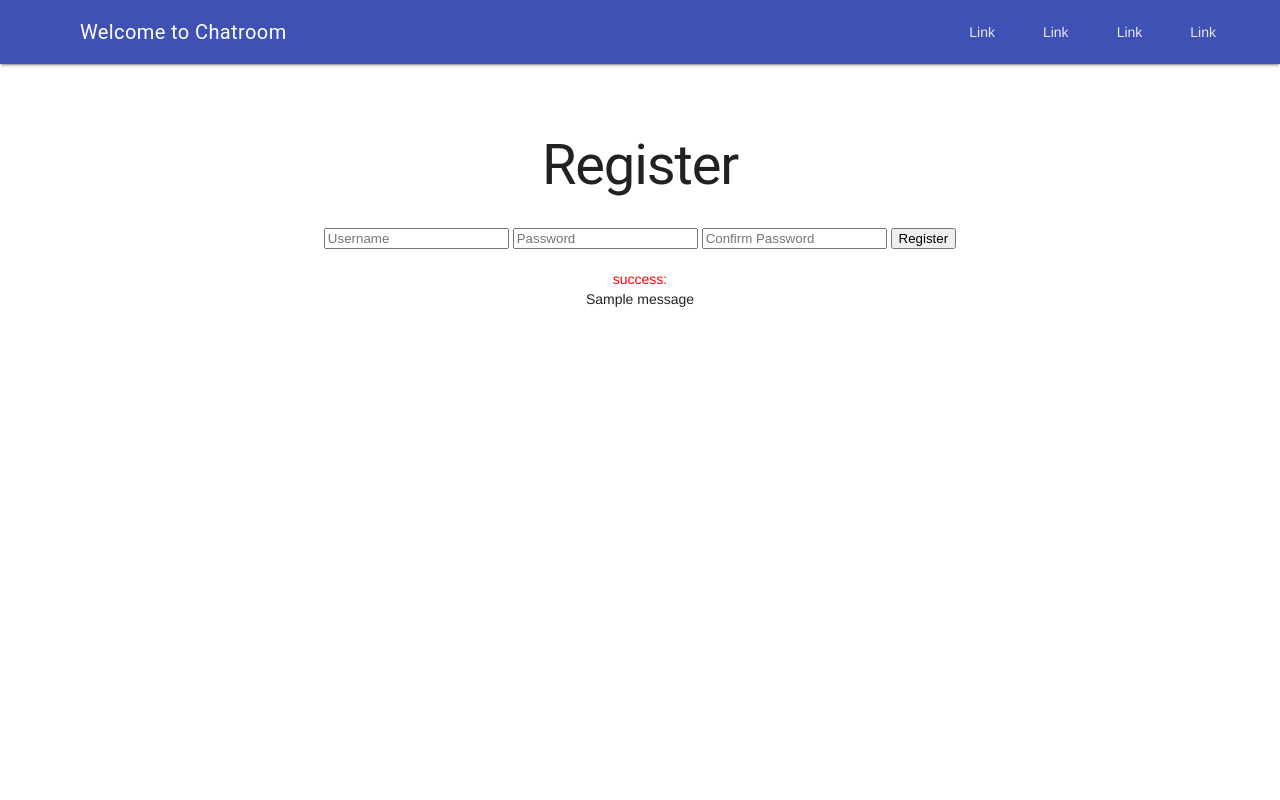
After one commit to alsiesta/django-chatapp, a Django app: page /register/ in a window 1280 px wide. The commit adds this page. Run offline with Django 5.2, Linux system fonts and the light colour scheme; one stand-in notice (Sample message) is shown.

Commit message:
register form styling

```diff
--- a/chat/templates/auth/login.html
+++ b/chat/templates/auth/login.html
@@ -21,4 +21,7 @@
   </div>
 </form>
 </div>
+<div class="login">
+  <a href="/register/">Register</a>
+</div>
 {% endblock %}
--- /dev/null
+++ b/chat/templates/auth/register.html
@@ -0,0 +1,27 @@
+{% extends "base.html" %} {% block content %}
+
+
+
+<div class="login">
+<h1>Register</h1>
+
+<form action="{% url 'register' %}" method="post">
+    {% csrf_token %}
+    <input type="text" name="username" placeholder="Username" required="required" />
+    <input type="password" name="password" placeholder="Password" required="required" />
+    <input type="password" name="confirm_password" placeholder="Confirm Password" required="required" />
+    <button type="submit" class="btn btn-primary btn-block btn-large">Register</button>
+</form>
+
+{% if messages %}
+<span class="messages">
+    {% for message in messages %}
+    {% if message.tags %}
+    <span class="error">{{ message.tags }}{% endif %}:</span> {{ message }}</li>
+    {% endfor %}
+</span>
+{% endif %}
+
+</div>
+
+{%endblock%}
--- a/chat/views.py
+++ b/chat/views.py
@@ -1,26 +1,23 @@
 # pylint: disable=no-member
 
-from django.shortcuts import render
+from django.shortcuts import render, redirect
+from django.contrib import messages
+from chat.models import Message
+from chat.models import Chat
+from django.contrib.auth.models import User
+from django.contrib.auth import login, authenticate
+from django.http import HttpResponseRedirect
+from django.contrib.auth.decorators import login_required
 
-from chat.models import Message
-
-from chat.models import Chat
-
-from django.contrib.auth import authenticate
-
-from django.contrib.auth import login
-
-from django.http import HttpResponseRedirect
-
-from django.contrib.auth.decorators import login_required
 
 @login_required(login_url='/login/')
 def index(request):
     print(request.method)
     if request.method == 'POST':
         print('Received Data: ' + request.POST['textmessage'])
-        myChat=Chat.objects.get(id=1)
-        Message.objects.create(text=request.POST['textmessage'], chat=myChat, author=request.user, receiver=request.user)
+        myChat = Chat.objects.get(id=1)
+        Message.objects.create(
+            text=request.POST['textmessage'], chat=myChat, author=request.user, receiver=request.user)
 
     chat_messages = Message.objects.filter(chat__id=1)
     # chat_messages = Message.objects.filter(created_at='2024-04-02')
@@ -28,12 +25,14 @@ def index(request):
 
     return render(request, 'chat/index.html', {'chat_messages': chat_messages})
 
+
 def login_view(request):
-    print("THE GET REQUEST: ",request.GET)
-    redirect= request.GET.get('next')
+    print("THE GET REQUEST: ", request.GET)
+    redirect = request.GET.get('next')
 
     if request.method == 'POST':
-        user = authenticate(request, username=request.POST['username'], password=request.POST['password'])
+        user = authenticate(
+            request, username=request.POST['username'], password=request.POST['password'])
 
         if user:
             login(request, user)
@@ -41,3 +40,23 @@ def login_view(request):
         else:
             return render(request, 'auth/login.html', {'wrongPassword': True, 'redirect': redirect})
     return render(request, 'auth/login.html', {'redirect': redirect})
+
+
+def register_view(request):
+    print("THE GET REQUEST: ", request.GET)
+
+    if request.method == 'POST':
+        print("THE GET REQUEST: ",request.GET)
+        username = request.POST['username']
+        password = request.POST['password']
+        confirm_password = request.POST['confirm_password']
+
+        if password != confirm_password:
+            messages.error(request, 'Passwords do not match.')
+            return redirect('register')
+
+        user = User.objects.create_user(username=username, password=password)
+        login(request, user)
+        return redirect('home')
+
+    return render(request, 'auth/register.html')
--- a/django_chatapp/settings.py
+++ b/django_chatapp/settings.py
@@ -61,6 +61,7 @@ TEMPLATES = [
             'context_processors': [
                 'django.template.context_processors.debug',
                 'django.template.context_processors.request',
+                'django.template.context_processors.static',
                 'django.contrib.auth.context_processors.auth',
                 'django.contrib.messages.context_processors.messages',
             ],
@@ -116,7 +117,10 @@ USE_TZ = True
 # Static files (CSS, JavaScript, Images)
 # https://docs.djangoproject.com/en/5.0/howto/static-files/
 
-STATIC_URL = 'static/'
+STATIC_URL = '/static/'
+STATICFILES_DIRS = [
+   BASE_DIR / "static",
+]
 
 # Default primary key field type
 # https://docs.djangoproject.com/en/5.0/ref/settings/#default-auto-field
--- a/django_chatapp/urls.py
+++ b/django_chatapp/urls.py
@@ -16,11 +16,13 @@ Including another URLconf
 """
 from django.contrib import admin
 from django.urls import path
-from chat.views import index, login_view
+from chat.views import index, login_view, register_view
 
 
 urlpatterns = [
     path('admin/', admin.site.urls),
+    path('', index),
     path('chat/', index),
     path('login/', login_view),
+    path('register/', register_view, name='register'),
 ]
--- /dev/null
+++ b/static/css/style.css
@@ -0,0 +1,42 @@
+body {
+    margin: 0;
+    padding: 0;
+  }
+
+  .main {
+    display: flex;
+    align-items: center;
+    justify-content: center;
+  }
+
+
+  .page-content {
+    width: 80%;
+    padding: 20px 30px;
+  }
+
+  .color-gray {
+    color: rgb(150, 150, 150);
+  }
+
+  .login {
+    margin-top: 20px;
+    display: flex;
+    flex-direction: column;
+    align-items: center;
+  }
+
+  .inputfield {
+    margin: 10px 0;
+  }
+
+  .messages {
+    margin-top: 20px;
+    display: flex;
+    flex-direction: column;
+    align-items: center;
+  }
+
+  .error {
+    color: red;
+  }
--- a/templates/base.html
+++ b/templates/base.html
@@ -6,40 +6,10 @@
     <meta name="viewport" content="width=device-width,initial-scale=1.0" />
     <link rel="stylesheet" href="https://fonts.googleapis.com/icon?family=Material+Icons" />
     <link rel="stylesheet" href="https://code.getmdl.io/1.3.0/material.indigo-pink.min.css" />
+
+    {% load static %}
+    <link rel="stylesheet" href="{% static 'css/style.css' %}" />
     <script defer src="https://code.getmdl.io/1.3.0/material.min.js"></script>
-
-    <style>
-      body {
-        margin: 0;
-        padding: 0;
-      }
-
-      .main {
-        display: flex;
-        align-items: center;
-        justify-content: center;
-      }
-
-
-      .page-content {
-        width: 80%;
-        padding: 20px 30px;
-      }
-
-      .color-gray {
-        color: rgb(150, 150, 150);
-      }
-
-      .login {
-        display: flex;
-        flex-direction: column;
-        align-items: center;
-      }
-
-      .inputfield {
-        margin: 10px 0;
-      }
-    </style>
 
     <title>Chatroom</title>
   </head>
@@ -51,7 +21,7 @@
           {% if request.user.is_authenticated %}
           <span class="mdl-layout-title">Hi {{request.user.first_name}}. Welcome in your Chat.</span>
           {% else %}
-          <span class="mdl-layout-title">Welcome. Please log-in: <a href="/login/">Login</a></span>
+          <span class="mdl-layout-title">Welcome to Chatroom</span>
           {% endif %}
           <!-- Title -->
           <!-- Add spacer, to align navigation to the right -->
```
Also changed, not shown: db.sqlite3, static/__init__.py (added), templates/__init__.py (added), 1 other file.
